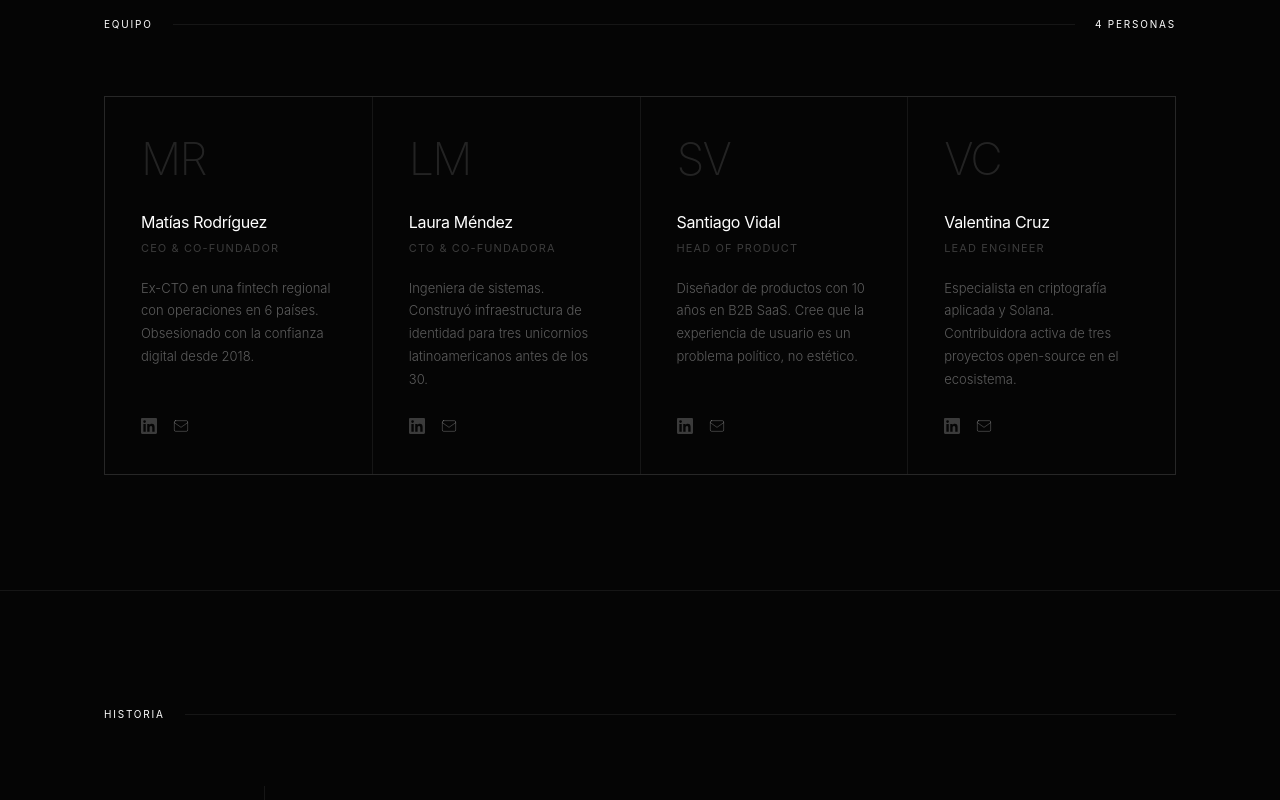
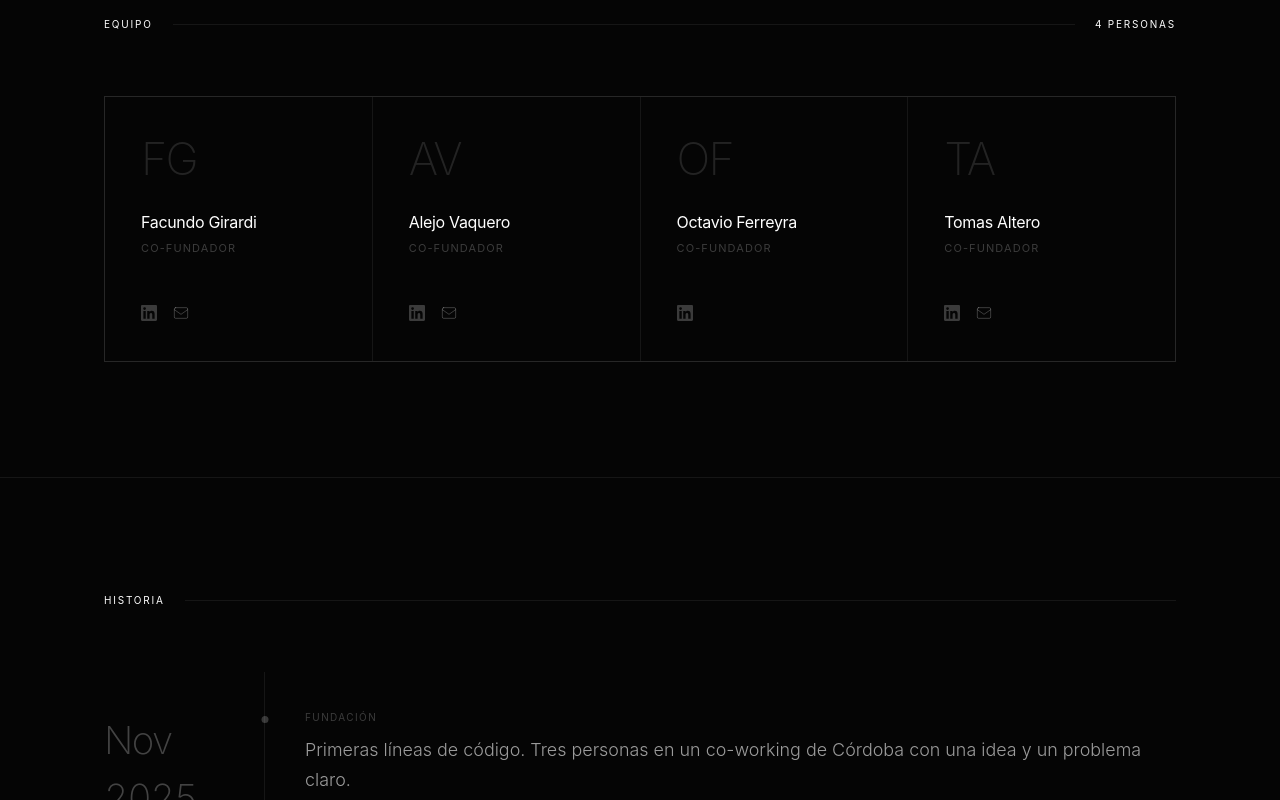
Before and after one commit to blockpr/blockpr-frontend, a Next.js app: page /about in a window 1280 px wide. Shown: the part 2440-3240 px from the top of the page. Built offline with nearby package versions, Linux system fonts and the light colour scheme.

Commit message:
fix: resolve params.id promise issue in verify page

```diff
--- a/app/about/page.tsx
+++ b/app/about/page.tsx
@@ -14,7 +14,7 @@ const STATS = [
   { value: '2025',  label: 'Año de\nfundación' },
   { value: '4',     label: 'Personas\nen el equipo' },
   { value: '10+',   label: 'Empresas\nactivas' },
-  { value: '3.7M+', label: 'Documentos\nprotegidos' },
+  { value: '115k +', label: 'Documentos\nprotegidos' },
 ]
 
 const VALUES = [
@@ -37,28 +37,36 @@ const VALUES = [
 
 const TEAM = [
   {
-    initials: 'MR',
-    name: 'Matías Rodríguez',
-    role: 'CEO & Co-Fundador',
-    bio: 'Ex-CTO en una fintech regional con operaciones en 6 países. Obsesionado con la confianza digital desde 2018.',
+    initials: 'FG',
+    name: 'Facundo Girardi',
+    role: 'Co-Fundador',
+    bio: '',
+    linkedin: 'https://www.linkedin.com/in/facugirardi/',
+    email: 'facugirardi22@gmail.com',
   },
   {
-    initials: 'LM',
-    name: 'Laura Méndez',
-    role: 'CTO & Co-Fundadora',
-    bio: 'Ingeniera de sistemas. Construyó infraestructura de identidad para tres unicornios latinoamericanos antes de los 30.',
+    initials: 'AV',
+    name: 'Alejo Vaquero',
+    role: 'Co-Fundador',
+    bio: '',
+    linkedin: 'https://www.linkedin.com/in/alejovaquero/',
+    email: 'alejo.vyornet31@gmail.com',
   },
   {
-    initials: 'SV',
-    name: 'Santiago Vidal',
-    role: 'Head of Product',
-    bio: 'Diseñador de productos con 10 años en B2B SaaS. Cree que la experiencia de usuario es un problema político, no estético.',
+    initials: 'OF',
+    name: 'Octavio Ferreyra',
+    role: 'Co-Fundador',
+    bio: '',
+    linkedin: 'https://www.linkedin.com/in/octavio-ferreyra-42b101247/',
+    email: null,
   },
   {
-    initials: 'VC',
-    name: 'Valentina Cruz',
-    role: 'Lead Engineer',
-    bio: 'Especialista en criptografía aplicada y Solana. Contribuidora activa de tres proyectos open-source en el ecosistema.',
+    initials: 'TA',
+    name: 'Tomas Altero',
+    role: 'Co-Fundador',
+    bio: '',
+    linkedin: 'https://www.linkedin.com/in/tomas-altero/',
+    email: 'tomialtero@gmail.com',
   },
 ]
 
@@ -467,7 +475,7 @@ function TeamSection({ isMobile }: { isMobile: boolean }) {
 function TeamCard({
   member, index, visible, isMobile,
 }: {
-  member: typeof TEAM[0]
+  member: typeof TEAM[number]
   index: number
   visible: boolean
   isMobile: boolean
@@ -536,14 +544,17 @@ function TeamCard({
 
       {/* Icons */}
       <div style={{ display: 'flex', gap: 16 }}>
-        <a href="#" style={{ color: DIM, transition: 'color 0.2s ease' }}
+        <a href={member.linkedin} target="_blank" rel="noopener noreferrer"
+          style={{ color: DIM, transition: 'color 0.2s ease' }}
           onMouseEnter={e => (e.currentTarget.style.color = '#fff')}
           onMouseLeave={e => (e.currentTarget.style.color = DIM)}>
           <svg width="16" height="16" viewBox="0 0 24 24" fill="currentColor">
             <path d="M20.447 20.452h-3.554v-5.569c0-1.328-.027-3.037-1.852-3.037-1.853 0-2.136 1.445-2.136 2.939v5.667H9.351V9h3.414v1.561h.046c.477-.9 1.637-1.85 3.37-1.85 3.601 0 4.267 2.37 4.267 5.455v6.286zM5.337 7.433a2.062 2.062 0 01-2.063-2.065 2.064 2.064 0 112.063 2.065zm1.782 13.019H3.555V9h3.564v11.452zM22.225 0H1.771C.792 0 0 .774 0 1.729v20.542C0 23.227.792 24 1.771 24h20.451C23.2 24 24 23.227 24 22.271V1.729C24 .774 23.2 0 22.222 0h.003z"/>
           </svg>
         </a>
-        <a href="#" style={{ color: DIM, transition: 'color 0.2s ease' }}
+        {member.email && (
+          <a href={`mailto:${member.email}`}
+            style={{ color: DIM, transition: 'color 0.2s ease' }}
             onMouseEnter={e => (e.currentTarget.style.color = '#fff')}
             onMouseLeave={e => (e.currentTarget.style.color = DIM)}>
             <svg width="16" height="16" viewBox="0 0 24 24" fill="none" stroke="currentColor" strokeWidth="1.5" strokeLinecap="round" strokeLinejoin="round">
@@ -551,6 +562,7 @@ function TeamCard({
               <path d="M2 7l10 7 10-7"/>
             </svg>
           </a>
+        )}
       </div>
     </div>
   )
--- a/components/layout/LandingFooter.tsx
+++ b/components/layout/LandingFooter.tsx
@@ -476,7 +476,7 @@ function FooterWordmark() {
     let tcGrid: number[][] = []
 
     function build() {
-      const fontSize = Math.round(H * 0.82)
+      let fontSize = Math.round(H * 0.82)
 
       const oc       = document.createElement('canvas')
       oc.width       = W
@@ -484,6 +484,15 @@ function FooterWordmark() {
       const octx     = oc.getContext('2d')!
       octx.fillStyle = '#fff'
       octx.font      = `100 ${fontSize}px -apple-system, BlinkMacSystemFont, Inter, sans-serif`
+
+      // Auto-fit: escalar si el texto excede el ancho disponible
+      const measured = octx.measureText('unickeys').width
+      const maxWidth = W * 0.94
+      if (measured > maxWidth) {
+        fontSize = Math.round(fontSize * maxWidth / measured)
+        octx.font = `100 ${fontSize}px -apple-system, BlinkMacSystemFont, Inter, sans-serif`
+      }
+
       octx.textAlign    = 'left'
       octx.textBaseline = 'middle'
       octx.fillText('unickeys', W * 0.03, oc.height / 2)
```
Lines whose indentation alone changed are shown as unchanged.
